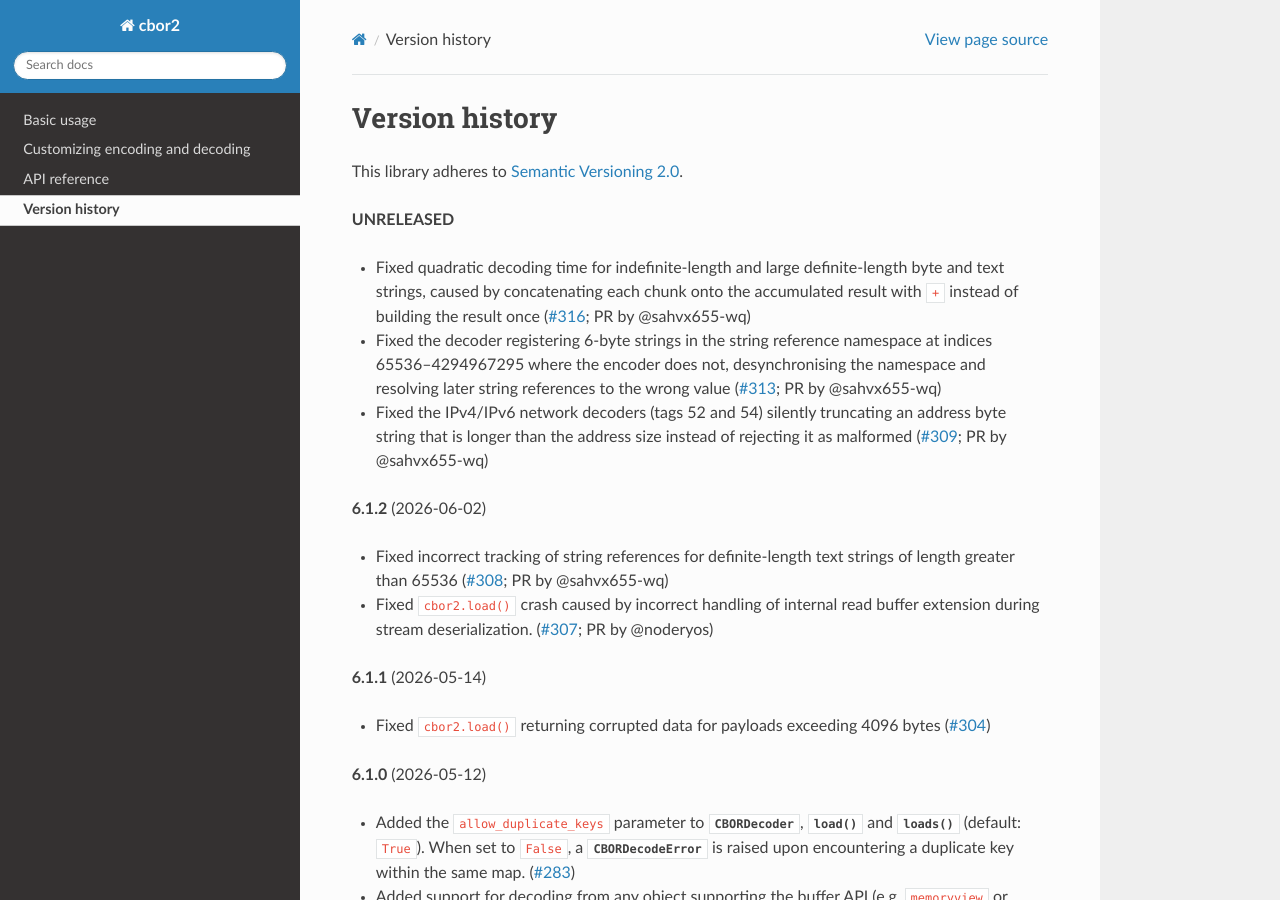
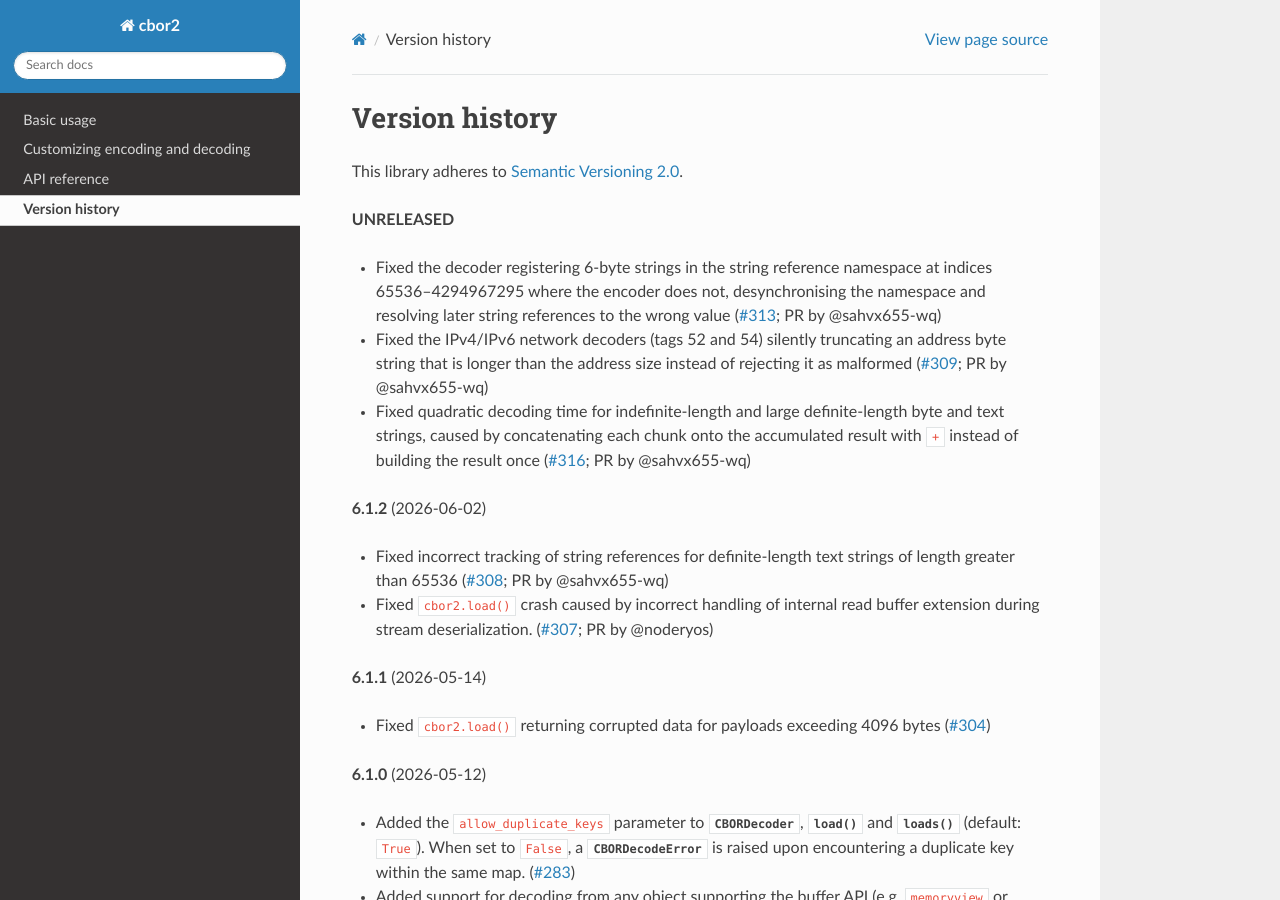
Before and after one commit to agronholm/cbor2, a Sphinx documentation site: the page built from docs/versionhistory.rst, in a window 1280 px wide and 900 px high. Built offline with Sphinx 7.4.7 and the Read the Docs theme 3.1.0, drawn with Linux system fonts in a browser that asks for light colours; the version number could not be read and is left out; some of the changed lines change nothing that is shown.

Commit message:
Moved the changelog entry

```diff
--- a/docs/versionhistory.rst
+++ b/docs/versionhistory.rst
@@ -7,10 +7,6 @@ This library adheres to `Semantic Versioning 2.0 <http://semver.org/>`_.
 
 **UNRELEASED**
 
-- Fixed quadratic decoding time for indefinite-length and large definite-length byte and text
-  strings, caused by concatenating each chunk onto the accumulated result with ``+`` instead of
-  building the result once
-  (`#316 <https://github.com/agronholm/cbor2/pull/316>`_; PR by @sahvx655-wq)
 - Fixed the decoder registering 6-byte strings in the string reference namespace at indices
   65536–4294967295 where the encoder does not, desynchronising the namespace and resolving later
   string references to the wrong value
@@ -18,6 +14,10 @@ This library adheres to `Semantic Versioning 2.0 <http://semver.org/>`_.
 - Fixed the IPv4/IPv6 network decoders (tags 52 and 54) silently truncating an address byte string
   that is longer than the address size instead of rejecting it as malformed
   (`#309 <https://github.com/agronholm/cbor2/pull/309>`_; PR by @sahvx655-wq)
+- Fixed quadratic decoding time for indefinite-length and large definite-length byte and text
+  strings, caused by concatenating each chunk onto the accumulated result with ``+`` instead of
+  building the result once
+  (`#316 <https://github.com/agronholm/cbor2/pull/316>`_; PR by @sahvx655-wq)
 
 **6.1.2** (2026-06-02)
 
```
